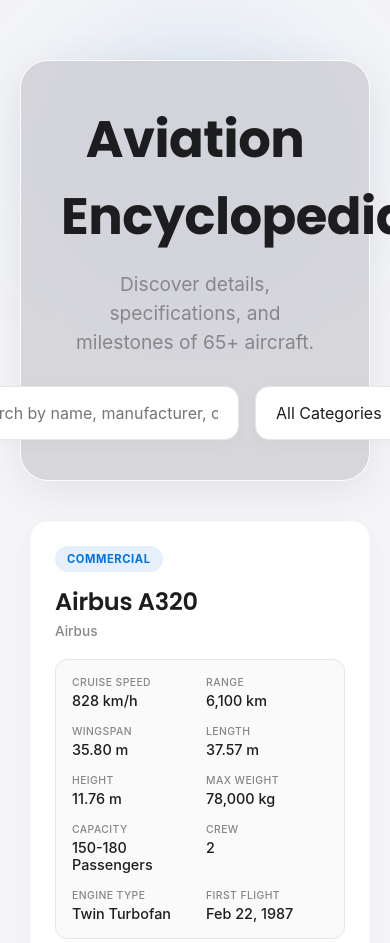
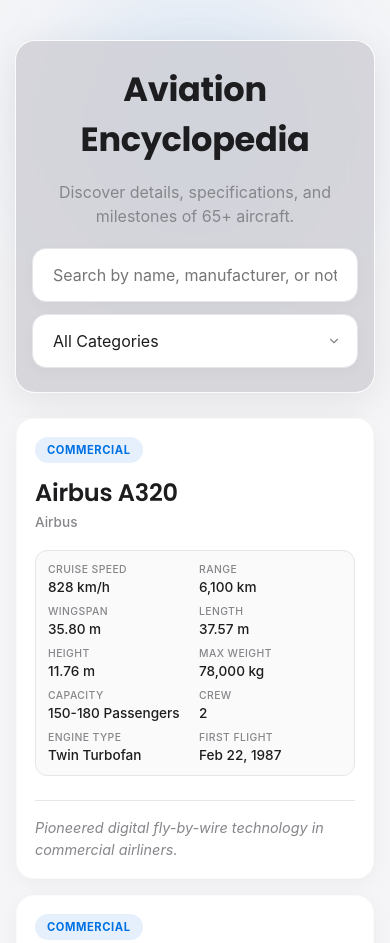
Before and after one commit to ayaan00787/aviation-encyclopedia, a website: page index.html in a window 390 px wide. Shown: the top 943 px of the page. Drawn offline with Linux system fonts and the light colour scheme.

Commit message:
Add files via upload

```diff
--- a/style.css
+++ b/style.css
@@ -250,3 +250,61 @@
     0% { transform: translate(-50%, -50%) scale(0.95); opacity: 0.6; }
     100% { transform: translate(-50%, -50%) scale(1.1); opacity: 1; }
 }
+
+/* ========================================================= */
+/*               📱 MOBILE RESPONSIVE OVERRIDES              */
+/* ========================================================= */
+
+@media (max-width: 768px) {
+    /* 1. Scale down the giant desktop typography */
+    h1 {
+        font-size: 2.1rem;
+    }
+
+    .subtitle {
+        font-size: 1rem;
+        margin-bottom: 20px;
+    }
+
+    /* 2. Tighten the glassmorphism header padding */
+    .apple-header {
+        padding: 40px 15px 25px;
+    }
+
+    .header-content {
+        padding: 24px 16px;
+        border-radius: 20px;
+    }
+
+    /* 3. Stack the search bar ON TOP of the category dropdown */
+    .search-filter-wrapper {
+        flex-direction: column;
+        gap: 12px;
+        width: 100%;
+    }
+
+    #search-input, #category-filter {
+        width: 100%; /* Forces both to stretch nicely from edge to edge */
+    }
+
+    /* 4. Kill the multi-column grid; force a single neat stack */
+    .cards-grid {
+        grid-template-columns: 1fr;
+        padding: 0 16px 50px;
+        gap: 16px;
+    }
+
+    /* 5. Slightly condense the card internals so it doesn't require a thumb-marathon to scroll */
+    .card-content {
+        padding: 18px;
+    }
+
+    .data-grid {
+        gap: 10px 8px;
+        padding: 12px;
+    }
+
+    .data-item {
+        font-size: 0.85rem;
+    }
+}
```
